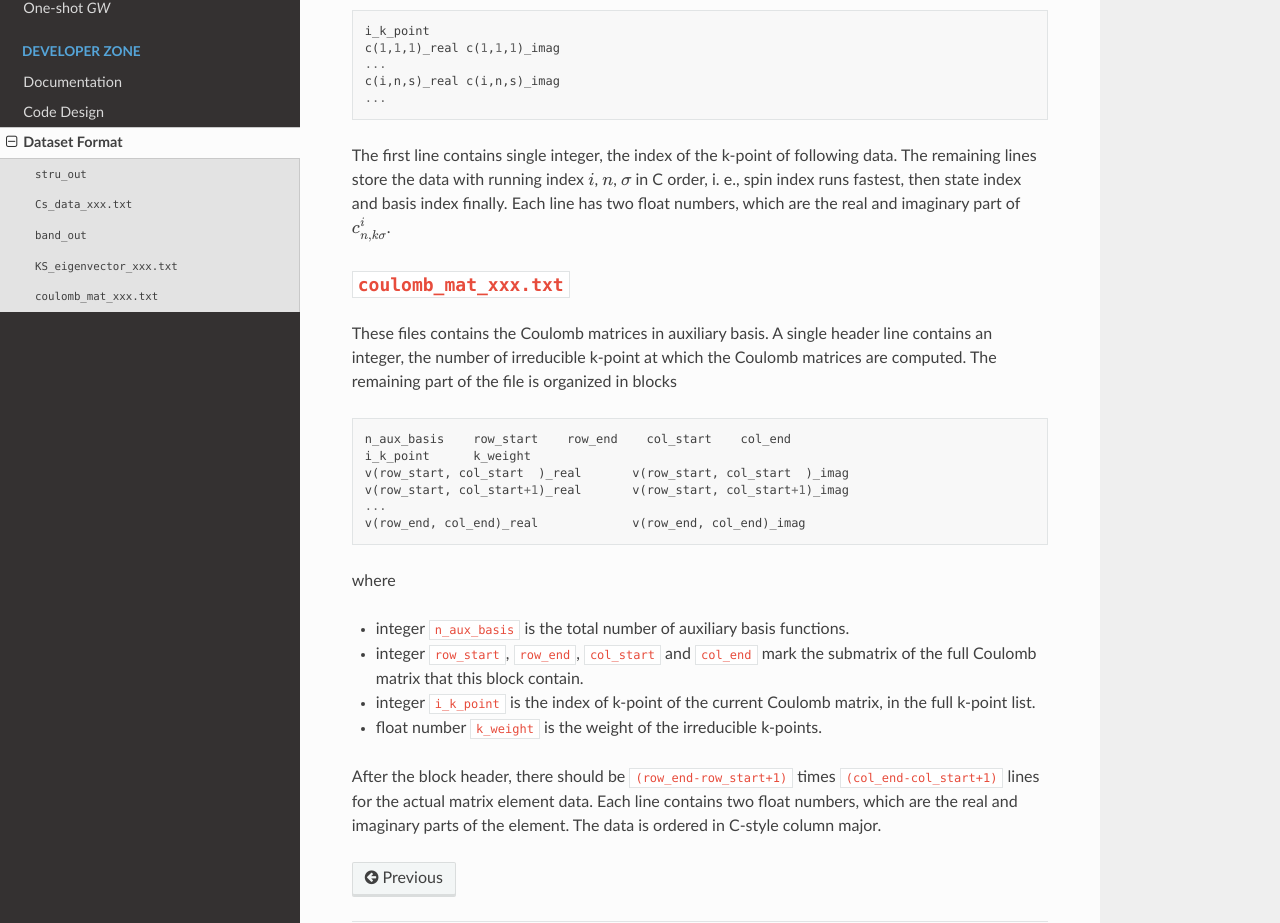
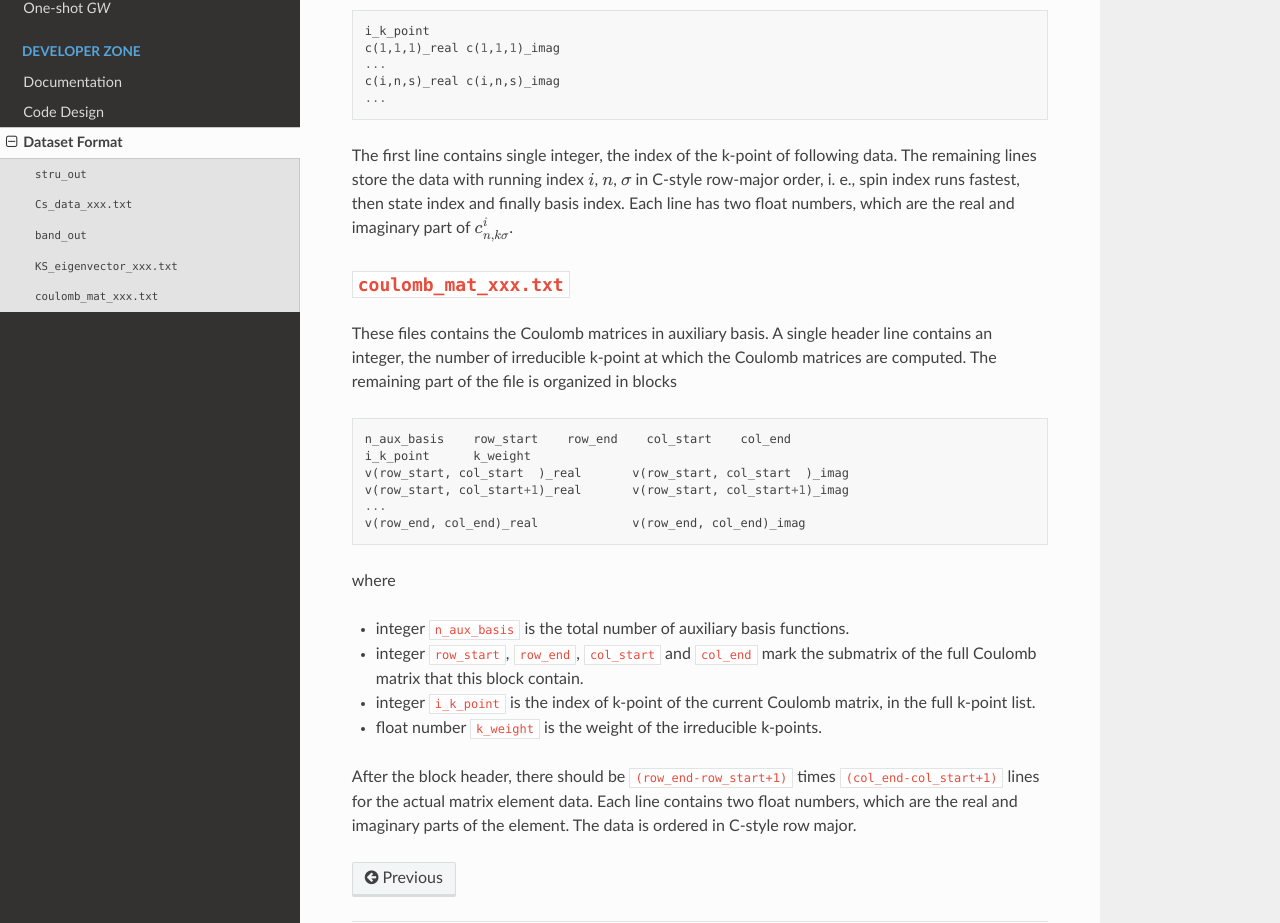
Before and after one commit to Srlive1201/LibRPA, a Sphinx documentation site: the page built from docs/develop/dataset_format.md, in a window 1280 px wide and 1400 px high, scrolled down 1904 px. Shown: the part 409-1332 px from the top of the window. Built offline with Sphinx 7.4.7 and the Read the Docs theme 3.1.0, drawn with Linux system fonts in a browser that asks for light colours; pages that are not in the unit, such as notebooks, are missing from menus.

Commit message:
doc: C-style is row major

````diff
--- a/docs/develop/dataset_format.md
+++ b/docs/develop/dataset_format.md
@@ -103,8 +103,8 @@ c(i,n,s)_real c(i,n,s)_imag
 ...
 ```
 The first line contains single integer, the index of the k-point of following data.
-The remaining lines store the data with running index $i$, $n$, $\sigma$ in C order,
-i. e., spin index runs fastest, then state index and basis index finally.
+The remaining lines store the data with running index $i$, $n$, $\sigma$ in C-style row-major order,
+i. e., spin index runs fastest, then state index and finally basis index.
 Each line has two float numbers, which are the real and imaginary part of $c^i_{n,k\sigma}$.
 
 ## `coulomb_mat_xxx.txt`
@@ -130,4 +130,4 @@ where
 
 After the block header, there should be `(row_end-row_start+1)` times `(col_end-col_start+1)` lines
 for the actual matrix element data. Each line contains two float numbers, which are the real and imaginary
-parts of the element. The data is ordered in C-style column major.
+parts of the element. The data is ordered in C-style row major.
````
